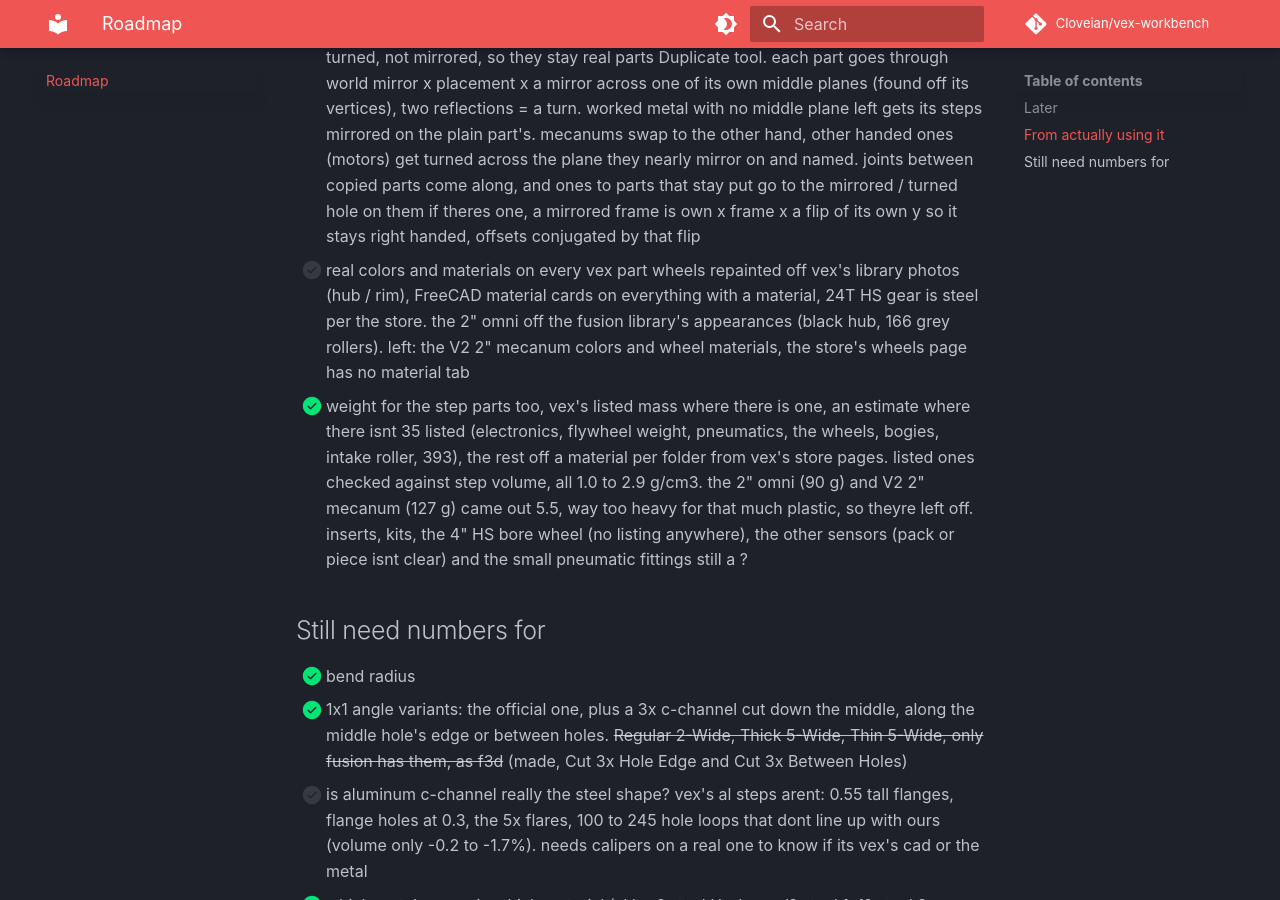
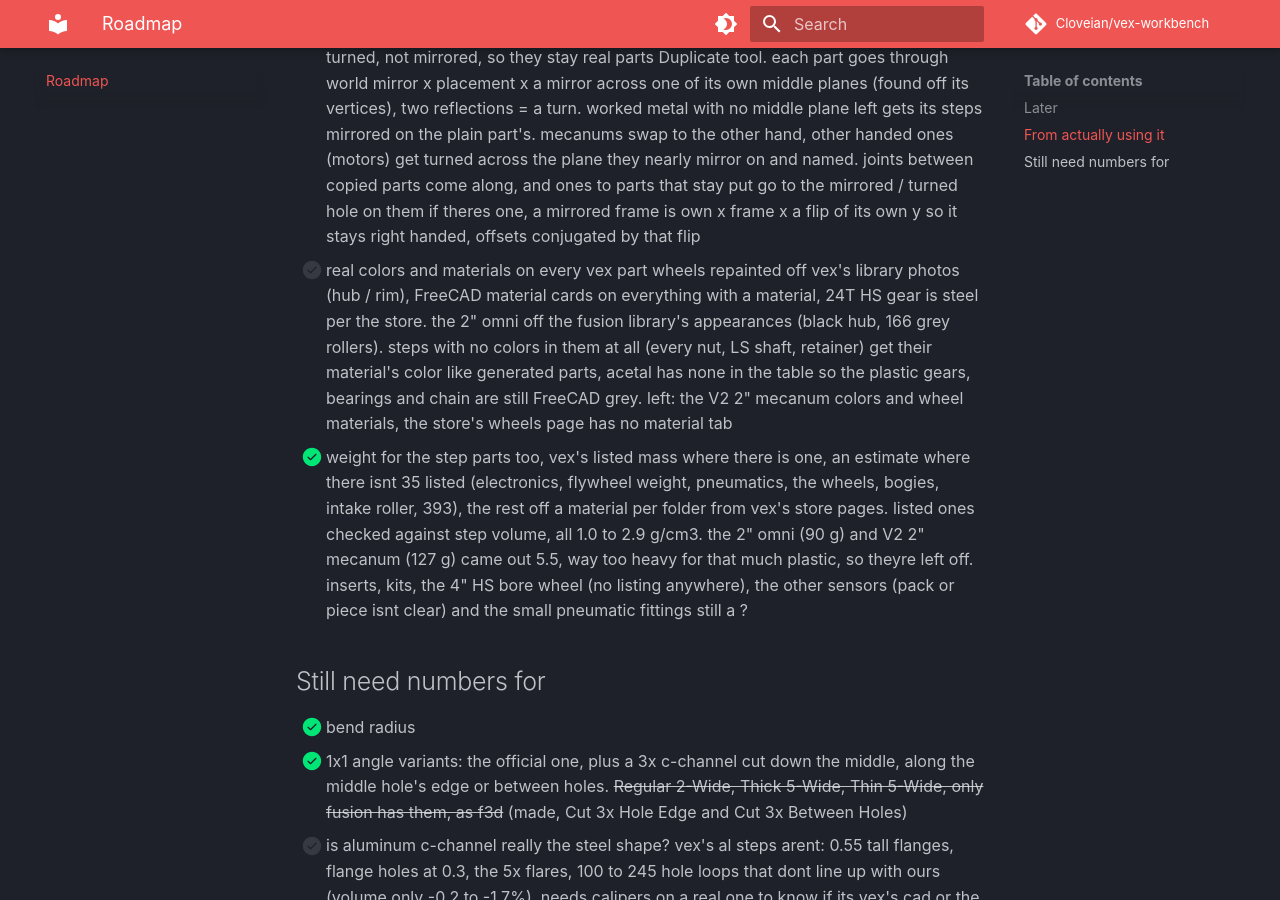
Before and after one commit to Cloveian/vex-workbench, an MkDocs documentation site: the page built from docs/roadmap.md, in a window 1280 px wide and 900 px high, scrolled down 2281 px. Built offline with MkDocs 1.6.1 and Material for MkDocs 9.7.7, drawn with Linux system fonts in a browser that asks for light colours; comment, search, counter and statistics services are not loaded.

Commit message:
roadmap knows about the material colors on colorless steps

```diff
--- a/docs/roadmap.md
+++ b/docs/roadmap.md
@@ -38,7 +38,7 @@ in build order, each one is something i can open and poke at
 - [x] duplicate a sub-assembly, mirrorred across a plane or turned about an axis. parts get turned, not mirrored, so they stay real parts
 	Duplicate tool. each part goes through world mirror x placement x a mirror across one of its own middle planes (found off its vertices), two reflections = a turn. worked metal with no middle plane left gets its steps mirrored on the plain part's. mecanums swap to the other hand, other handed ones (motors) get turned across the plane they nearly mirror on and named. joints between copied parts come along, and ones to parts that stay put go to the mirrored / turned hole on them if theres one, a mirrored frame is own x frame x a flip of its own y so it stays right handed, offsets conjugated by that flip
 - [ ] real colors and materials on every vex part
-	wheels repainted off vex's library photos (hub / rim), FreeCAD material cards on everything with a material, 24T HS gear is steel per the store. the 2" omni off the fusion library's appearances (black hub, 166 grey rollers). left: the V2 2" mecanum colors and wheel materials, the store's wheels page has no material tab
+	wheels repainted off vex's library photos (hub / rim), FreeCAD material cards on everything with a material, 24T HS gear is steel per the store. the 2" omni off the fusion library's appearances (black hub, 166 grey rollers). steps with no colors in them at all (every nut, LS shaft, retainer) get their material's color like generated parts, acetal has none in the table so the plastic gears, bearings and chain are still FreeCAD grey. left: the V2 2" mecanum colors and wheel materials, the store's wheels page has no material tab
 - [x] weight for the step parts too, vex's listed mass where there is one, an estimate where there isnt
 	35 listed (electronics, flywheel weight, pneumatics, the wheels, bogies, intake roller, 393), the rest off a material per folder from vex's store pages. listed ones checked against step volume, all 1.0 to 2.9 g/cm3. the 2" omni (90 g) and V2 2" mecanum (127 g) came out 5.5, way too heavy for that much plastic, so theyre left off. inserts, kits, the 4" HS bore wheel (no listing anywhere), the other sensors (pack or piece isnt clear) and the small pneumatic fittings still a ?
 
```
